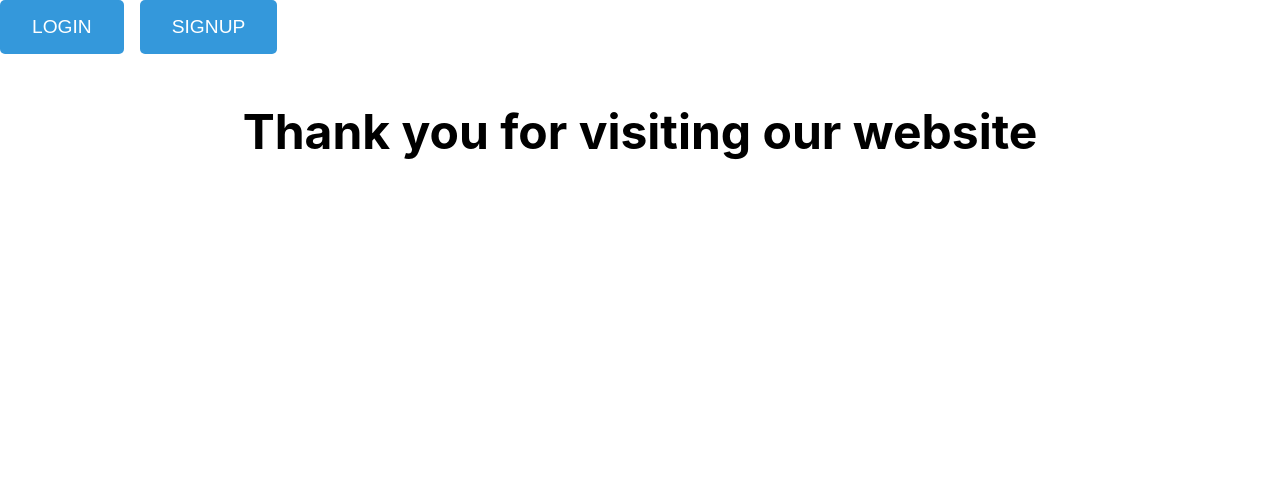
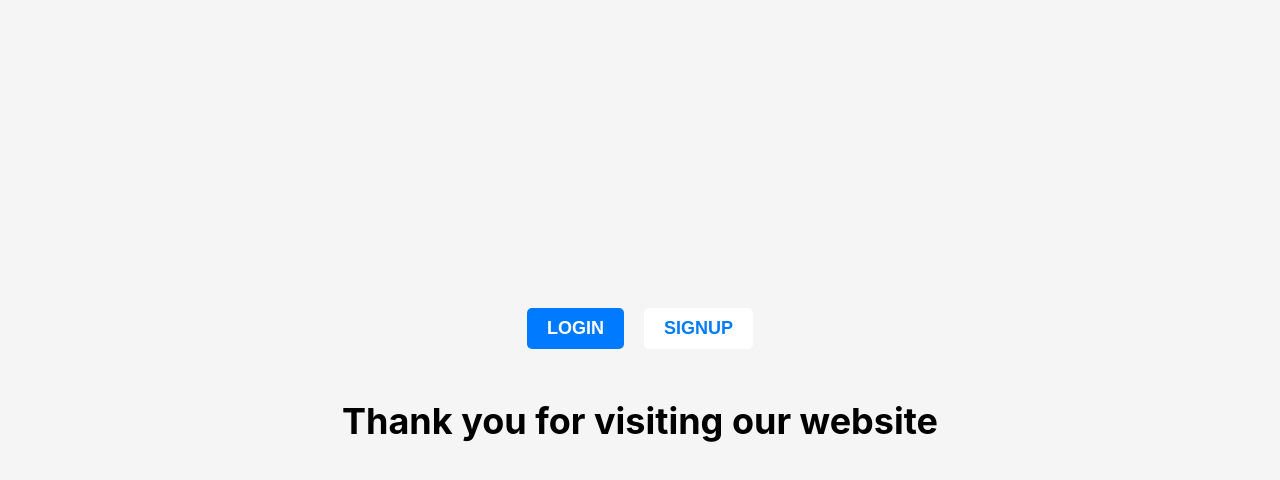
Before and after one commit to Chepkoech1/pet-finder-app, a React (Create React App) app in the folder my-frontend/: page / in a window 1280 px wide. Shown: the top 480 px of the page. Built offline with nearby package versions, Linux system fonts and the light colour scheme.

Commit message:
styled landing page

```diff
--- a/my-frontend/src/App.css
+++ b/my-frontend/src/App.css
@@ -179,6 +179,51 @@ font-weight: 400;
   gap: 0px;
   justify-content: space-between;
  }
+
+ /* CSS Styles File */
+
+.Landingpage {
+  display: flex;
+  flex-direction: column;
+  justify-content: center;
+  align-items: center;
+  height: 100vh;
+  background-color: #f5f5f5;
+}
+
+.landingpagebtn {
+  display: flex;
+  gap: 20px;
+}
+
+.btn-1,
+.btn-2 {
+  padding: 10px 20px;
+  border: none;
+  border-radius: 5px;
+  font-size: 18px;
+  font-weight: bold;
+  text-transform: uppercase;
+  cursor: pointer;
+}
+
+.btn-1 {
+  background-color: #007bff;
+  color: #fff;
+}
+
+.btn-2 {
+  background-color: #fff;
+  color: #007bff;
+}
+
+h1 {
+  font-size: 36px;
+  font-weight: bold;
+  text-align: center;
+  margin: 50px 0;
+}
+
  /* .landingpagebtn{
   height: auto;
   width: 100%;
@@ -201,13 +246,13 @@ font-weight: 400;
     margin-right: 2em;
 } */
 
-.landing-page {
+/* .landing-page {
   display: flex;
   flex-direction: column;
   align-items: center;
   justify-content: center;
   height: 100vh;
-  background-image: url(pexels-sam-lion-5732461.jpg);
+
   background-size: cover;
   background-position: center;
 }
@@ -242,6 +287,7 @@ font-weight: 400;
 .landing-page-content {
   text-align: center;
   color: #fff;
+
 }
 
 h1 {
@@ -249,7 +295,7 @@ h1 {
   margin-top: 3rem;
   margin-bottom: 1rem;
   text-align: center;
-}
+} */
 
 
 /* Add other styles as needed */
--- a/my-frontend/src/App.js
+++ b/my-frontend/src/App.js
@@ -19,6 +19,7 @@ function App() {
         <Route exact path='/'><LandingPage/></Route>
         <Route path='/sign-up'><SignUp/></Route>
 
+
       </Switch>
     </div>
   );
--- a/my-frontend/src/pages/LogIn.jsx
+++ b/my-frontend/src/pages/LogIn.jsx
@@ -63,6 +63,7 @@ function Login() {
             e.preventDefault();
             handleLogin();
          }}>Login</button>
+
          <h4>Don't have an account yet ?<span>sign up</span></h4>
         </form>
         </>
--- a/my-frontend/src/pages/SignUp.jsx
+++ b/my-frontend/src/pages/SignUp.jsx
@@ -38,7 +38,7 @@ export default function SignUp() {
   };
 
   return (
-    <div className="card " style={{display:"flex" , flexDirection:"column" , margin: "4em"}}>
+    <div className="card" style={{display:"flex" , flexDirection:"column" , margin: "4em"}}>
       <form onSubmit={handleSubmit}>
         <label>USERNAME:</label>
         <input
```
Also changed, not shown: my-frontend/src/pages/Dashboard.jsx (+122 -135 lines), my-frontend/src/pages/LogOut.jsx (added).
